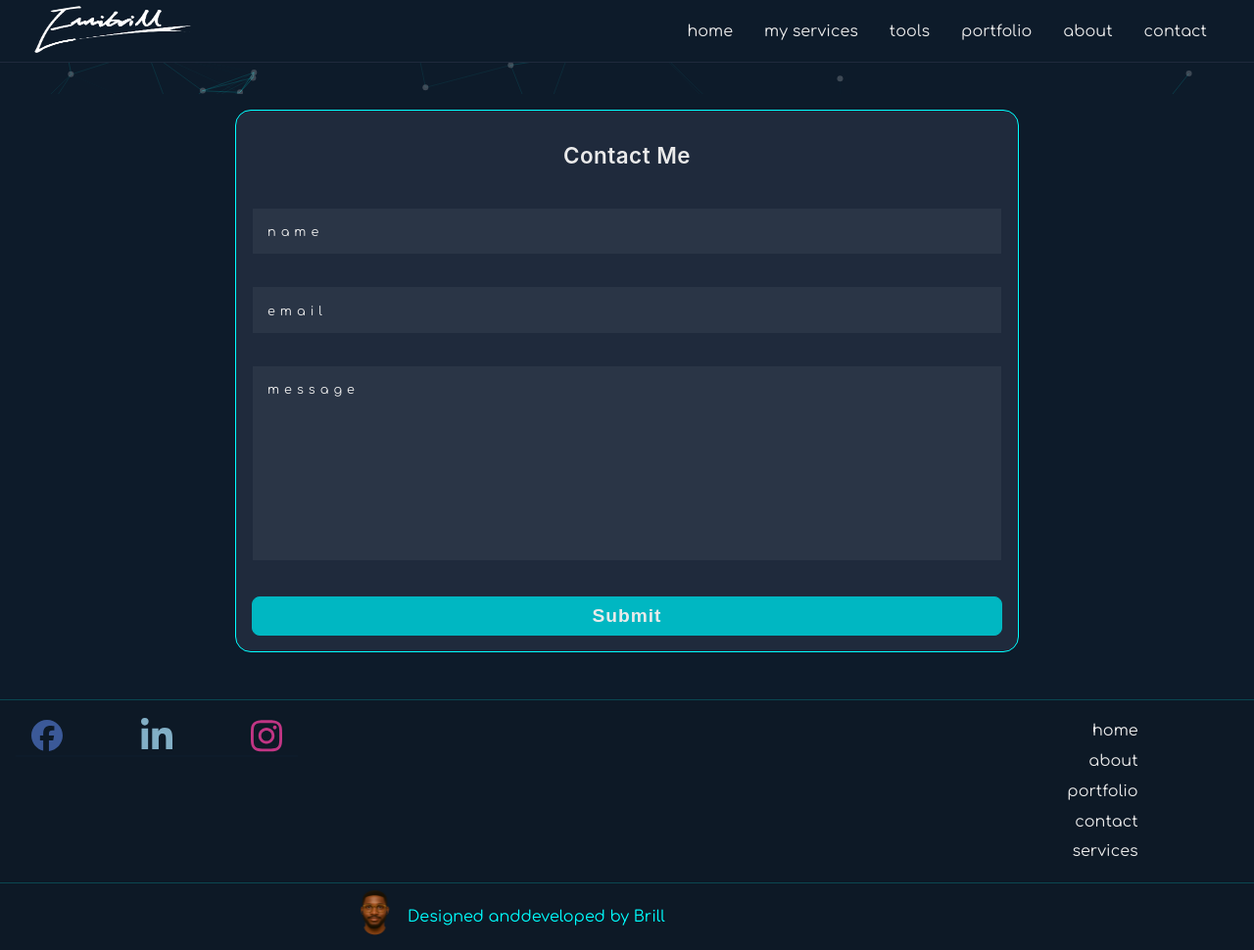
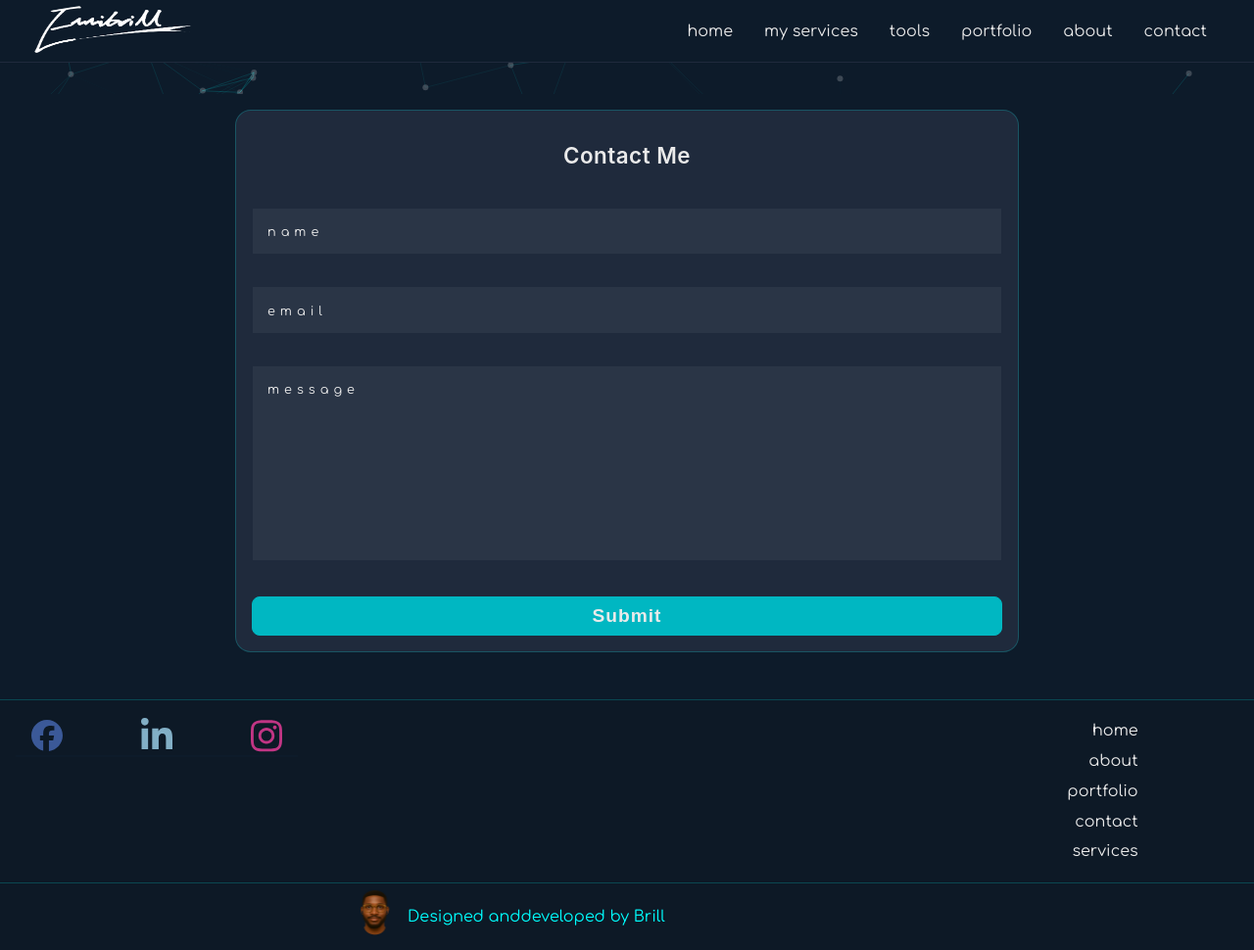
Before and after one commit to Emmibrill/portfolio-full-stack, a Django app: page /contact/ in a window 1280 px wide. Shown: the whole page at 98% size. Run offline with Django 5.2, Linux system fonts and the light colour scheme.

Commit message:
update all templates to accomodate background particle animation

```diff
--- a/static/css/portfolio.css
+++ b/static/css/portfolio.css
@@ -563,7 +563,6 @@ footer {
     align-items: center;
     justify-content: center;
     background: var(--form-section-bg);
-    background: transparent;
     margin: 6rem 0 2rem;
     font-family: 'Inter', 'Segoe UI', 'Roboto', sans-serif;
 }
@@ -577,7 +576,7 @@ footer {
     display: block;
     padding: 1rem;
     margin: 1rem;
-    border: 1px solid #0ff;
+    border: 1px solid rgba(0, 255, 255, 0.2);
 }
 
 .contact__head {
@@ -1052,11 +1051,10 @@ footer {
 .about_section-two {
     display: flex;
     gap: 2rem;
-    background: rgb(20, 37, 55);
     background: var(--form-section-bg);
     padding: 3rem 2rem 2rem;
     margin-top: 1rem;
-    margin-bottom: 1rem;
+    margin-bottom: 2rem;
     color: var(--mobile-nav-text-color);
     cursor: default;
 }
```
